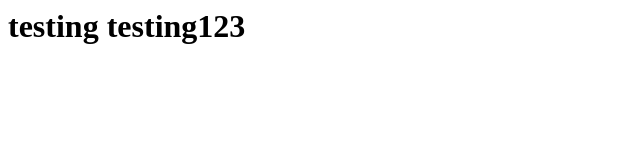
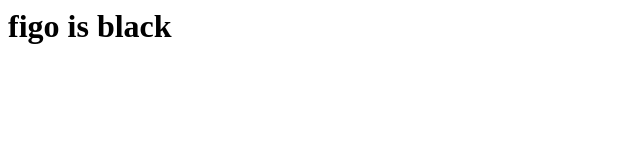
Before and after one commit to Didz12/test, a plain HTML site: page index.html in a window 1280 px wide. Shown: the whole page, without its empty margins (0-640 px from the left). Drawn offline with Linux system fonts and the light colour scheme.

Commit message:
Update index.html

```diff
--- a/index.html
+++ b/index.html
@@ -3,6 +3,6 @@
 <title>Test site WOO</title>
 </head>
 <body>
-<h1>testing testing123</h1>
+<h1>figo is black</h1>
 </body>
 </html>
```
